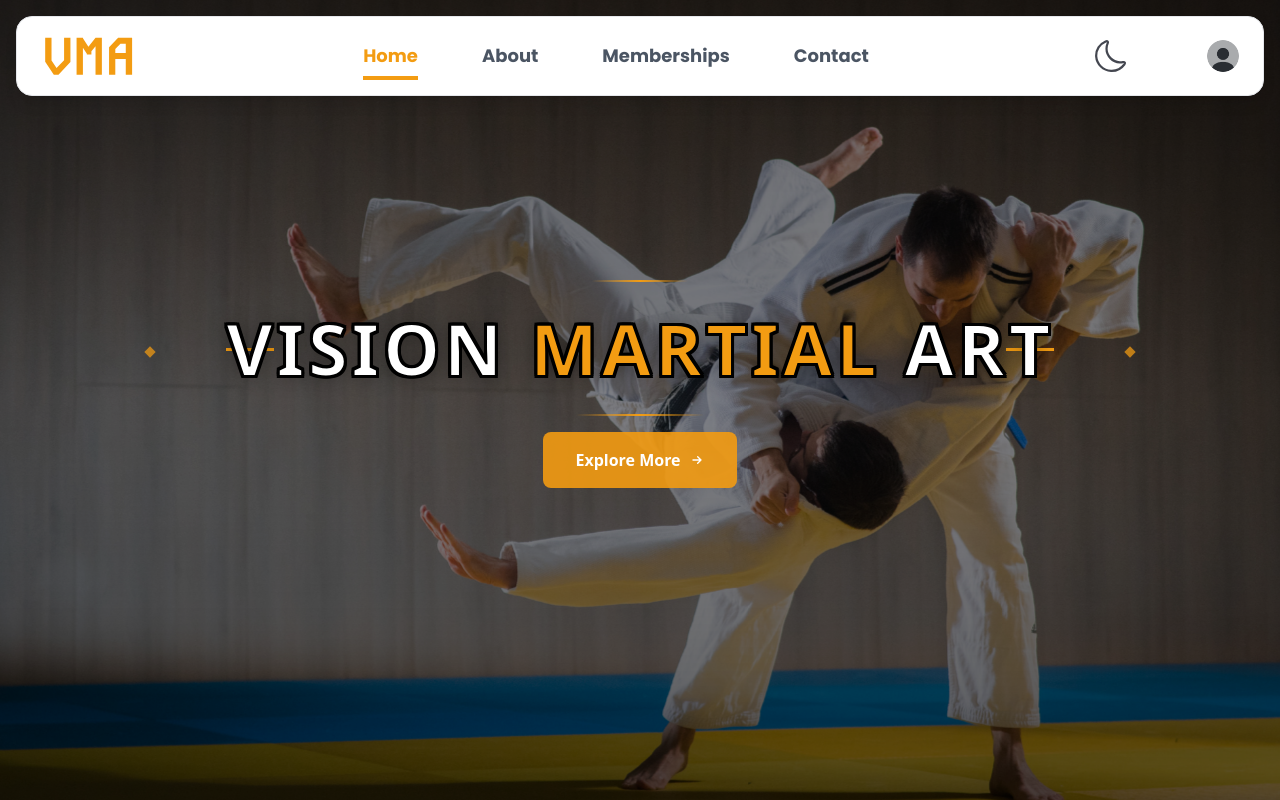
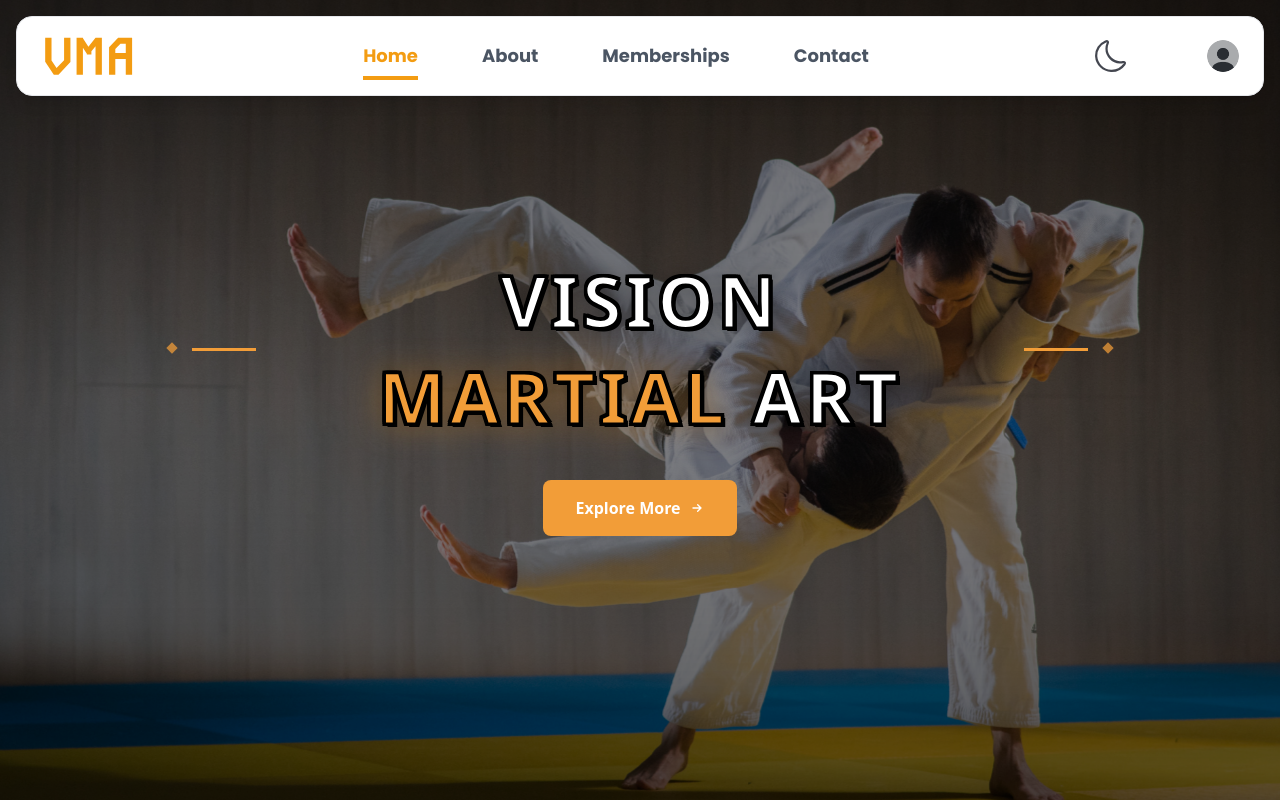
Before and after one commit to Aneer-Thapa1/Karate-Website, a React (Vite) app in the folder client/: page / in a window 1280 px wide. Built offline with nearby package versions, Linux system fonts and the light colour scheme.

Commit message:
started firebase

```diff
--- a/client/src/components/Hero.jsx
+++ b/client/src/components/Hero.jsx
@@ -3,17 +3,15 @@ import images from "../constants/images";
 
 const Hero = () => {
   useEffect(() => {
-    // Add animation class to trigger entrance animations
     const timer = setTimeout(() => {
       document.querySelector(".hero-content")?.classList.add("animate-in");
     }, 100);
-
     return () => clearTimeout(timer);
   }, []);
 
   return (
     <div className="relative min-h-screen w-full poppins overflow-x-hidden">
-      {/* Background image container with zoom effect */}
+      {/* Background image container */}
       <div
         className="absolute inset-0 bg-cover bg-center bg-no-repeat animate-slowZoom"
         style={{
@@ -23,26 +21,25 @@ const Hero = () => {
       />
 
       {/* Overlay with gradient */}
-      <div className="absolute inset-0  bg-gradient-to-b from-black/50 via-black/40 to-black/60" />
+      <div className="absolute inset-0 bg-gradient-to-b from-black/50 via-black/40 to-black/60" />
 
       {/* Content */}
       <div className="relative flex flex-col justify-center items-center h-screen max-w-7xl mx-auto px-4 sm:px-6 lg:px-8 gap-12 hero-content opacity-0 translate-y-8">
-        <div className="relative">
-          {/* Top decorative line */}
-          <div className="absolute -top-8 left-1/2 -translate-x-1/2 w-24 h-[2px] bg-gradient-to-r from-transparent via-primary to-transparent animate-fadeIn" />
-
+        <div className="relative w-full max-w-4xl">
+          {/* Main heading container with padding for strike lines */}
+          <div className="relative px-32">
             {/* Strike lines with animation */}
-          <div className="absolute left-0 top-1/2 w-12 h-[3px] bg-primary -translate-x-16 transform -rotate-12 animate-slideInLeft" />
-          <div className="absolute right-0 top-1/2 w-12 h-[3px] bg-primary translate-x-16 transform rotate-12 animate-slideInRight" />
+            <div className="absolute left-0 top-1/2 w-16 h-[3px] bg-[#f29d38] -translate-y-1/2 animate-slideInLeft" />
+            <div className="absolute right-0 top-1/2 w-16 h-[3px] bg-[#f29d38] -translate-y-1/2 animate-slideInRight" />
 
             {/* Main heading */}
             <h1
-            className="relative text-5xl md:text-7xl font-black tracking-wider flex flex-wrap justify-center items-center gap-4 md:gap-6"
+              className="text-5xl md:text-7xl font-black tracking-wider flex flex-wrap justify-center items-center gap-4 md:gap-6"
               style={{
                 color: "white",
-              WebkitTextStroke: "2px #000",
+                WebkitTextStroke: "3px #000",
                 textShadow: `
-                2px 2px 0 #000,
+                  3px 3px 0 #000,
                   -2px -2px 0 #000,
                   2px -2px 0 #000,
                   -2px 2px 0 #000,
@@ -58,10 +55,10 @@ const Hero = () => {
                 VISION
               </span>
               <span
-              className="text-primary relative hover:scale-105 transition-transform duration-300 animate-slideInTop"
+                className="text-[#f29d38] hover:scale-105 transition-transform duration-300 animate-slideInTop"
                 style={{
-                WebkitTextStroke: "2px #000",
-                filter: "drop-shadow(0 0 15px rgba(var(--primary-rgb), 0.4))",
+                  WebkitTextStroke: "3px #000",
+                  filter: "drop-shadow(0 0 15px rgba(242, 157, 56, 0.4))",
                 }}
               >
                 MARTIAL
@@ -71,29 +68,24 @@ const Hero = () => {
               </span>
             </h1>
 
-          {/* Bottom decorative line */}
-          <div className="absolute -bottom-8 left-1/2 -translate-x-1/2 w-32 h-[2px] bg-gradient-to-r from-transparent via-primary to-transparent animate-fadeIn" />
-
-          {/* Corner accents with pulse animation */}
-          <div className="absolute -left-20 top-1/2 w-2 h-2 bg-primary transform rotate-45 animate-pulse" />
-          <div className="absolute -right-20 top-1/2 w-2 h-2 bg-primary transform rotate-45 animate-pulse" />
+            {/* Corner accents */}
+            <div className="absolute left-0 top-1/2 -translate-y-1/2 w-2 h-2 bg-[#f29d38] -translate-x-6 transform rotate-45 animate-pulse" />
+            <div className="absolute right-0 top-1/2 -translate-y-1/2 w-2 h-2 bg-[#f29d38] translate-x-6 transform rotate-45 animate-pulse" />
+          </div>
         </div>
 
         {/* Modern Button with hover effects */}
         <button
-          className="group relative px-8 py-4 bg-primary/90 text-white font-semibold rounded-lg
+          className="group relative px-8 py-4 bg-[#f29d38] text-white font-semibold rounded-lg
           overflow-hidden transition-all duration-300 ease-out
-          hover:bg-primary hover:scale-105 hover:shadow-lg hover:shadow-primary/20
-          focus:outline-none focus:ring-2 focus:ring-primary/50 focus:ring-offset-2 focus:ring-offset-black/20
+          hover:bg-[#f29d38]/90 hover:scale-105 hover:shadow-lg hover:shadow-[#f29d38]/20
+          focus:outline-none focus:ring-2 focus:ring-[#f29d38]/50 focus:ring-offset-2 focus:ring-offset-black/20
           animate-slideInBottom"
         >
-          {/* Button background highlight effect */}
           <div
             className="absolute inset-0 bg-gradient-to-r from-transparent via-white/10 to-transparent
             translate-x-[-200%] group-hover:translate-x-[200%] transition-transform duration-1000"
           />
-
-          {/* Button text */}
           <span className="relative inline-flex items-center gap-2">
             Explore More
             <svg
```
Lines whose indentation alone changed are shown as unchanged.
